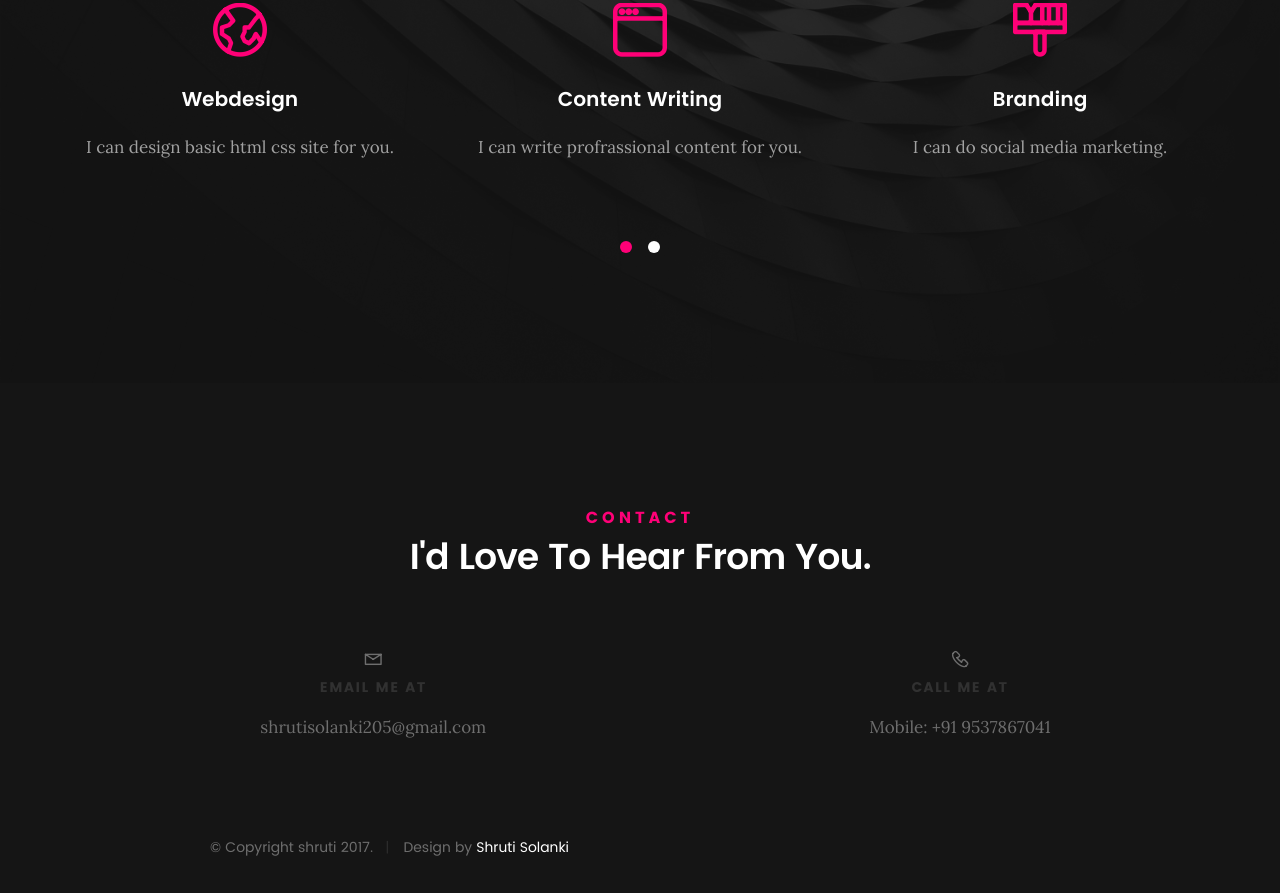
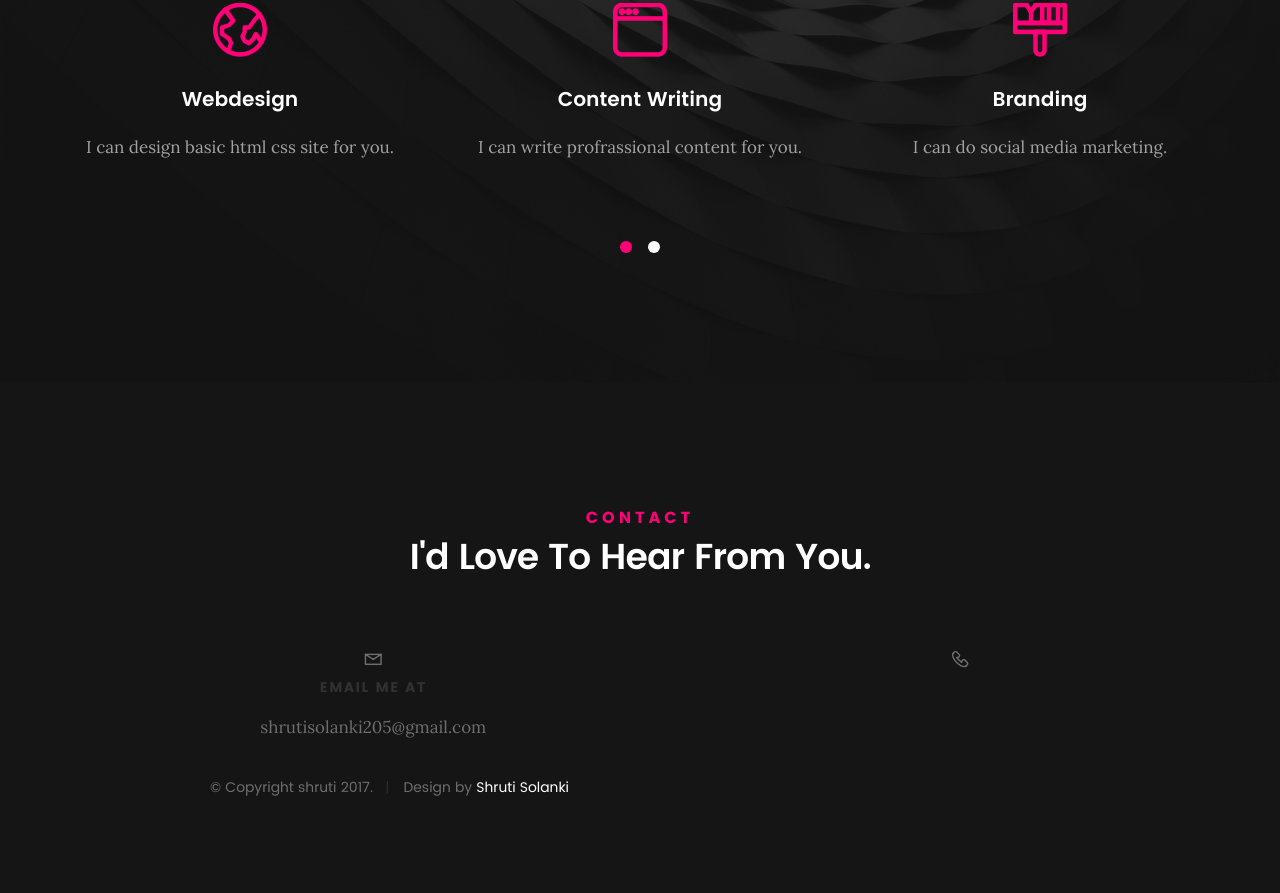
Before and after one commit to shrutisolanki205/shruti.github.io, a plain HTML site: page index.html in a window 1280 px wide. Shown: the part 4262-5155 px from the top of the page. After the commit the page ends 5095 px from the top, so only its background shows below. Drawn offline with Linux system fonts and the light colour scheme; files whose address does not match are found by name.

Commit message:
Update index.html

```diff
--- a/index.html
+++ b/index.html
@@ -500,10 +500,6 @@
    				<i class="icon-phone"></i>
    			</div>
 
-   			<h5>Call Me At</h5>
-
-   			<p>Mobile: +91 9537867041<br>
-			   </p>
 			   <br><br>
 
    		</div>
```
